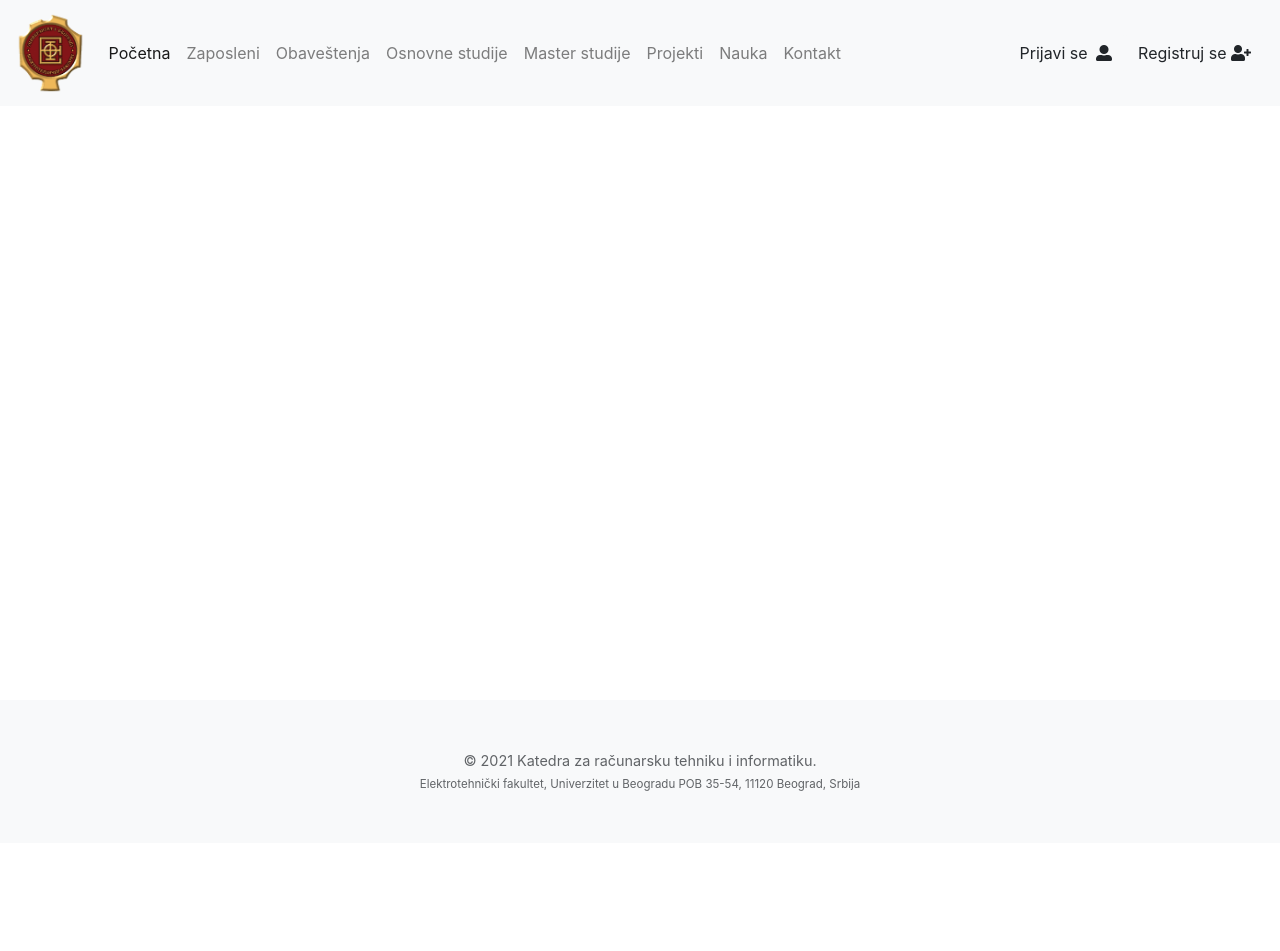
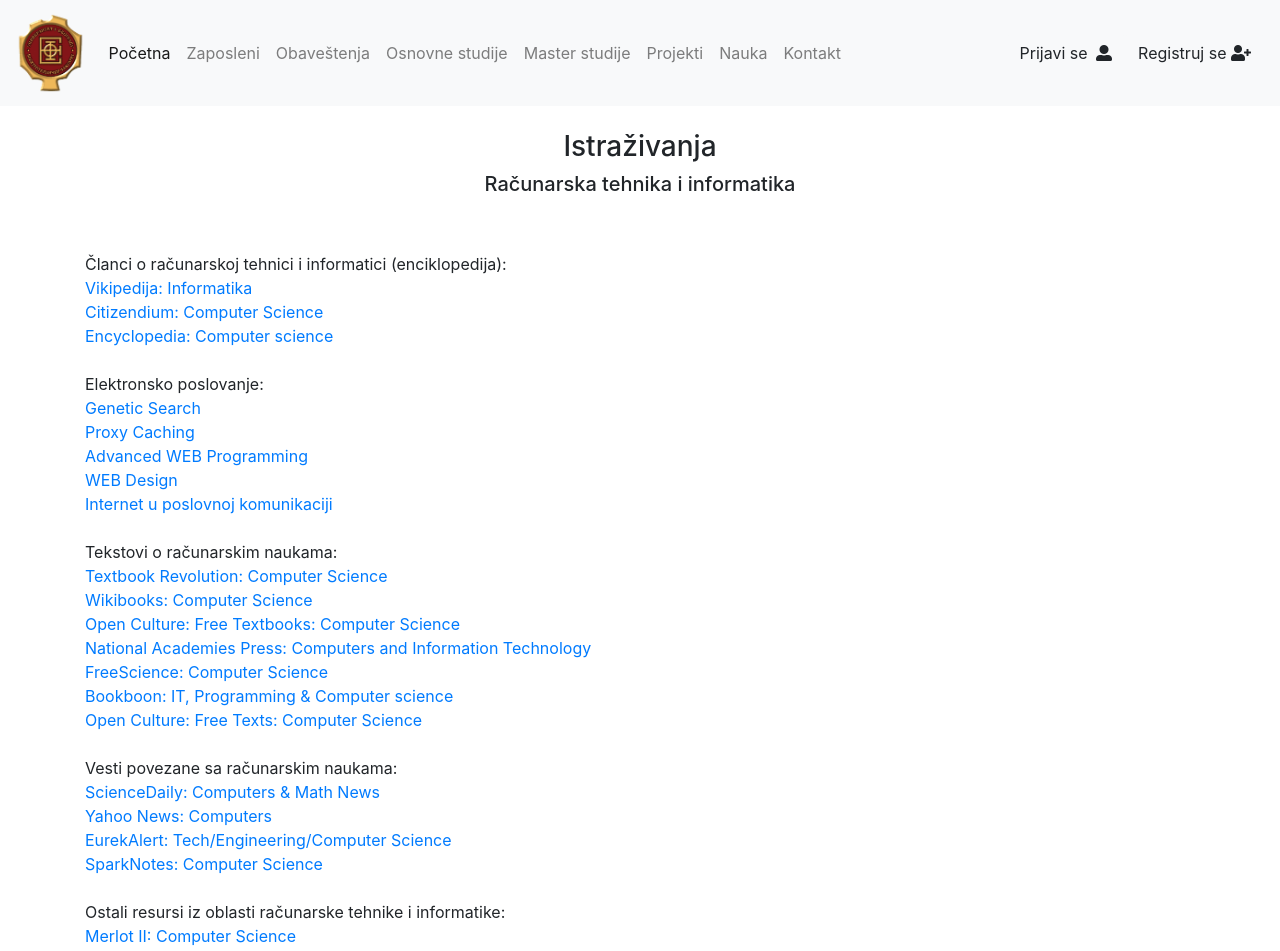
Before and after one commit to markovicanja/Angular_website, an Angular app in the folder frontend/app/: page /research in a window 1280 px wide. Before the commit this address led to /. Shown: the top 951 px of the page. Before the commit the page ends 843 px from the top, so only its background shows below. Built offline with nearby package versions, Linux system fonts and the light colour scheme.

Commit message:
Add research component

```diff
--- a/frontend/app/src/app/app-routing.module.ts
+++ b/frontend/app/src/app/app-routing.module.ts
@@ -3,14 +3,18 @@
 import { ContactComponent } from './contact/contact.component';
 import { HomeComponent } from './home/home.component';
 import { LoginComponent } from './login/login.component';
+import { MasterComponent } from './master/master.component';
 import { RegisterComponent } from './register/register.component';
+import { ResearchComponent } from './research/research.component';
 
 const routes: Routes = [
   { path: '', component: HomeComponent },
   { path: 'home', component: HomeComponent },
   { path: 'login', component: LoginComponent },
   { path: 'register', component: RegisterComponent },
-  { path: 'contact', component: ContactComponent }
+  { path: 'contact', component: ContactComponent },
+  { path: 'master', component: MasterComponent },
+  { path: 'research', component: ResearchComponent }
 ];
 
 @NgModule({
--- a/frontend/app/src/app/app.component.html
+++ b/frontend/app/src/app/app.component.html
@@ -37,7 +37,7 @@
               </li>
 
               <li class="nav-item">
-                  <a routerLink='' class="nav-link">Master studije</a>
+                  <a routerLink='/master' class="nav-link">Master studije</a>
               </li>
 
               <li class="nav-item">
@@ -50,7 +50,7 @@
                     Nauka
                 </a>
                 <div class="dropdown-menu" aria-labelledby="navbarDropdown">
-                    <a class="dropdown-item">Istraživanja</a>
+                    <a class="dropdown-item" routerLink='/research'>Istraživanja</a>
                     <a class="dropdown-item">Projekti</a>
                 </div>
             </li>
--- a/frontend/app/src/app/app.module.ts
+++ b/frontend/app/src/app/app.module.ts
@@ -9,6 +9,8 @@
 import { LoginComponent } from './login/login.component';
 import { RegisterComponent } from './register/register.component';
 import { ContactComponent } from './contact/contact.component';
+import { MasterComponent } from './master/master.component';
+import { ResearchComponent } from './research/research.component';
 
 @NgModule({
   declarations: [
@@ -16,7 +18,9 @@
     HomeComponent,
     LoginComponent,
     RegisterComponent,
-    ContactComponent
+    ContactComponent,
+    MasterComponent,
+    ResearchComponent
   ],
   imports: [
     BrowserModule,
--- a/frontend/app/src/app/contact/contact.component.html
+++ b/frontend/app/src/app/contact/contact.component.html
@@ -32,3 +32,9 @@
         </table>
     </div>
 </div>
+<p>
+    <iframe allowfullscreen="" frameborder="0" height="450"
+        src="https://www.google.com/maps/embed?pb=!1m18!1m12!1m3!1d2830.7735764420236!2d20.474245515992596!3d44.805802885152495!2m3!1f0!2f0!3f0!3m2!1i1024!2i768!4f13.1!3m3!1m2!1s0x475a7a9f59af917f%3A0xf9b50e9f0114cb72!2z0JXQu9C10LrRgtGA0L7RgtC10YXQvdC40YfQutC4INGE0LDQutGD0LvRgtC10YIsIDczLCDQkdC10L7Qs9GA0LDQtA!5e0!3m2!1ssr!2srs!4v1512649449738"
+        style="border:0" width="100%">
+    </iframe>
+</p>
--- /dev/null
+++ b/frontend/app/src/app/master/master.component.html
@@ -0,0 +1 @@
+<p>master works!</p>
--- /dev/null
+++ b/frontend/app/src/app/master/master.component.ts
@@ -0,0 +1,15 @@
+import { Component, OnInit } from '@angular/core';
+
+@Component({
+  selector: 'app-master',
+  templateUrl: './master.component.html',
+  styleUrls: ['./master.component.css']
+})
+export class MasterComponent implements OnInit {
+
+  constructor() { }
+
+  ngOnInit(): void {
+  }
+
+}
--- /dev/null
+++ b/frontend/app/src/app/research/research.component.html
@@ -0,0 +1,69 @@
+<h3 class="mt-4 text-center">
+    Istraživanja
+</h3>
+<h5 class="my-2 text-center">
+    Računarska tehnika i informatika
+</h5>
+<div class="container mb-4">
+    <br/><br/>
+    Članci o računarskoj tehnici i informatici (enciklopedija):
+        <br/>
+        <a href="https://sr.wikipedia.org/wiki/%D0%98%D0%BD%D1%84%D0%BE%D1%80%D0%BC%D0%B0%D1%82%D0%B8%D0%BA%D0%B0">Vikipedija: Informatika</a>
+        <br/>
+        <a href="http://en.citizendium.org/wiki/Computer_science">Citizendium: Computer Science</a>
+        <br/>
+        <a href="http://www.encyclopedia.com/topic/Computer_science.aspx">Encyclopedia: Computer science</a>
+
+    <br/><br/>
+    Elektronsko poslovanje:
+        <br/>
+        <a href="http://rti.etf.bg.ac.rs/rti/ebi/projects/search/search.html">Genetic Search</a>
+        <br/>
+        <a href="http://rti.etf.bg.ac.rs/rti/ebi/projects/proxy/proxy.html">Proxy Caching</a>
+        <br/>
+        <a href="http://rti.etf.bg.ac.rs/rti/ebi/webp.html">Advanced WEB Programming</a>
+        <br/>
+        <a href="http://rti.etf.bg.ac.rs/rti/ebi/webdesign.html">WEB Design</a>
+        <br/>
+        <a href="http://rti.etf.bg.ac.rs/rti/ebi/ibc/ibc.htm">Internet u poslovnoj komunikaciji</a>
+
+    <br/><br/>
+    Tekstovi o računarskim naukama:
+        <br/>
+        <a href="http://textbookrevolution.org/index.php/Book:Lists/Subjects/Computer_Science">Textbook Revolution: Computer Science</a>
+        <br/>
+        <a href="http://en.wikibooks.org/wiki/Subject:Computer_science">Wikibooks: Computer Science</a>
+        <br/>
+        <a href="http://www.openculture.com/free-computer-science-textbooks">Open Culture: Free Textbooks: Computer Science</a>
+        <br/>
+        <a href="http://www.nap.edu/topics.php?topic=279">National Academies Press: Computers and Information Technology</a>
+        <br/>
+        <a href="http://www.freescience.info/Computer%20Science.php">FreeScience: Computer Science</a>
+        <br/>
+        <a href="https://bookboon.com/en/it-programming-ebooks">Bookboon: IT, Programming &amp; Computer science</a>
+        <br/>
+        <a href="http://www.openculture.com/free-computer-science-textbooks">Open Culture: Free Texts: Computer Science</a>
+
+    <br/><br/>
+    Vesti povezane sa računarskim naukama:
+        <br/>
+        <a href="http://www.sciencedaily.com/news/computers_math/">ScienceDaily: Computers &amp; Math News</a>
+        <br/>
+        <a href="http://news.search.yahoo.com/news/search?p=computers&amp;c=">Yahoo News: Computers</a>
+        <br/>
+        <a href="http://www.eurekalert.org/bysubject/technology.php">EurekAlert: Tech/Engineering/Computer Science</a>
+        <br/>
+        <a href="http://www.sparknotes.com/cs/">SparkNotes: Computer Science</a>
+
+    <br/> <br/>
+    Ostali resursi iz oblasti računarske tehnike i informatike:
+        <br/>
+        <a href="http://www.merlot.org/merlot/materials.htm?category=2635&amp;&amp;">Merlot II: Computer Science</a>
+        <br/>
+        <a href="http://en.wikiversity.org/wiki/School:Computer_Science">Wikiversity: School: Computer Science</a>
+        <br/>
+        <a href="https://www.opened.com/search?area=technology&amp;subject=computer-science">ACT Academy: Computer Science</a>
+        <br/>
+        <a href="http://www.watchknowlearn.org/Category.aspx?CategoryID=98">WatchKnowLearn: Computers &amp; Technology</a>
+
+</div>
--- /dev/null
+++ b/frontend/app/src/app/research/research.component.ts
@@ -0,0 +1,15 @@
+import { Component, OnInit } from '@angular/core';
+
+@Component({
+  selector: 'app-research',
+  templateUrl: './research.component.html',
+  styleUrls: ['./research.component.css']
+})
+export class ResearchComponent implements OnInit {
+
+  constructor() { }
+
+  ngOnInit(): void {
+  }
+
+}
```
Also changed, not shown: frontend/app/src/app/master/master.component.css (added), frontend/app/src/app/research/research.component.css (added), 2 other files (tests, documents, lock files or other folders).
